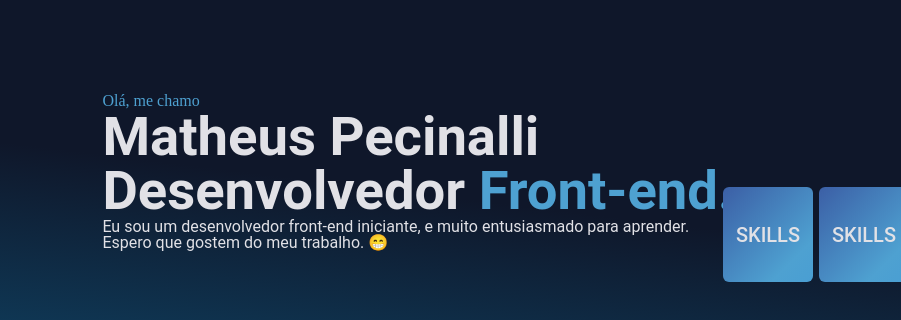
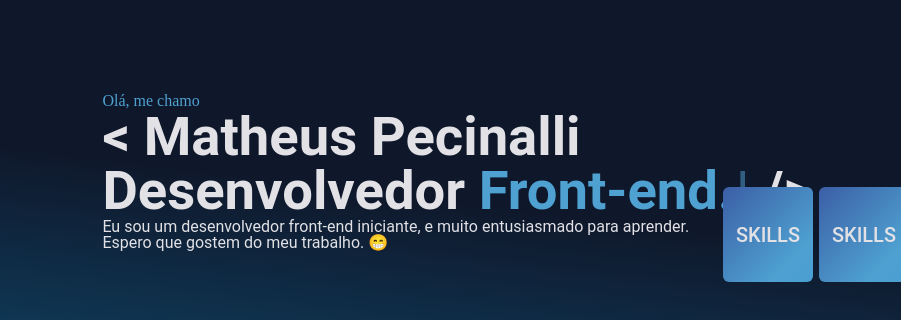
Before and after one commit to pecinallib/pecinallib.github.io, a plain HTML site: page index.html in a window 1280 px wide. Shown: the part 106-426 px from the top of the page, 0-901 px from the left. Drawn offline with Linux system fonts and the light colour scheme.

Commit message:
Efeito maquina de escrever

```diff
--- a/css/global.css
+++ b/css/global.css
@@ -67,6 +67,22 @@ body {
   flex-direction: column;
   flex-wrap: wrap;
   margin-left: 8%;
+}
+
+.detalhe-descricao::after {
+  content: '|';
+  margin-left: 2px;
+  opacity: 1;
+  animation: piscar .7s infinite;
+}
+
+@keyframes piscar {
+  0% {
+    opacity: 1;
+  }
+  50% {
+    opacity: 0;
+  }
 }
 
 
--- a/index.html
+++ b/index.html
@@ -30,7 +30,9 @@
       <div class="conteiner-desc">
         <div class="sobre">
           <h3 class="color-4">Olá, me chamo</h3>
-          <h1 class="color-1 font-3">Matheus Pecinalli <br>Desenvolvedor <span class="color-4 detalhe-descricao">Front-end.</span></h1>
+          <h1 class="color-1 font-3">
+            < Matheus Pecinalli <br>Desenvolvedor <span class="color-4 detalhe-descricao">Front-end.</span> />
+          </h1>
           <p class="color-1 font-1">Eu sou um desenvolvedor front-end iniciante, e muito entusiasmado para aprender. <br> Espero que gostem do meu trabalho. 😁</p>
         </div>
 
--- a/script.js
+++ b/script.js
@@ -1,3 +1,4 @@
+// CARD
 const card = document.querySelector('#card');
 card.addEventListener('click', (e) => {
   card.classList.toggle('flip');
@@ -12,3 +13,15 @@ const card3 = document.querySelector('#card-3');
 card3.addEventListener('click', (e) => {
   card3.classList.toggle('flip-3');
 });
+
+// ESCRITA
+
+function escrita(element) {
+  const textoArray = element.innerHTML.split('');
+  element.innerHTML = '';
+  textoArray.forEach((letra, i) => {
+    setTimeout(() => (element.innerHTML += letra), 120 * i);
+  });
+}
+const info = document.querySelector('.detalhe-descricao');
+escrita(info);
```
Also changed, not shown: img/espada.png (deleted).
